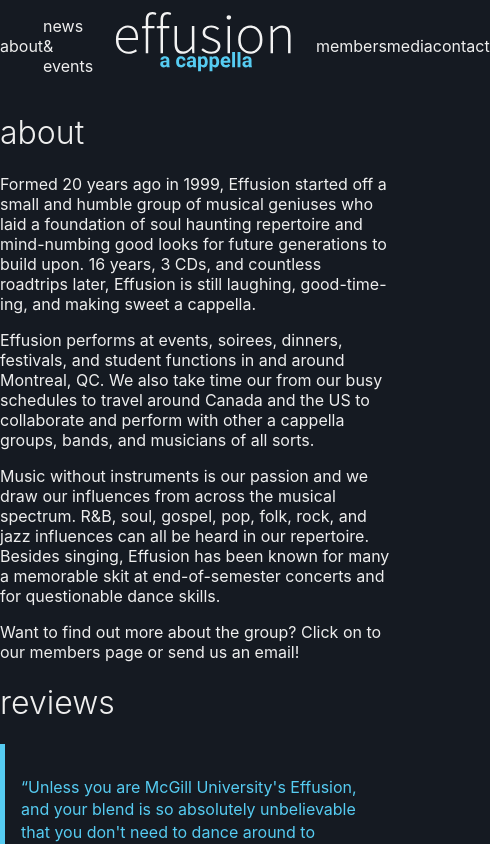
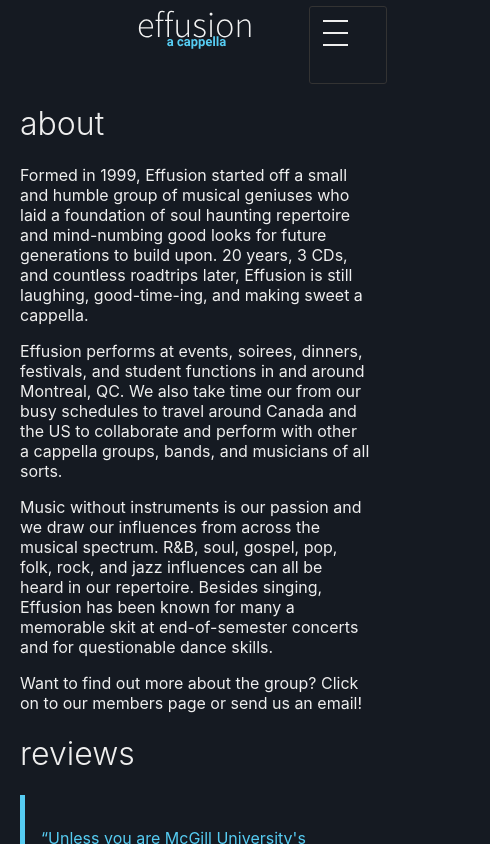
Before and after one commit to VincentCloud/effusion_a_cappella, a React (Create React App) app in the folder frontend/: page /about in a window 390 px wide. Shown: the top 844 px of the page, 490 px wide, since content can reach past the window. Built offline with nearby package versions, Linux system fonts and the light colour scheme.

Commit message:
Made navigation header responsive

```diff
--- a/frontend/package.json
+++ b/frontend/package.json
@@ -7,7 +7,6 @@
     "@types/node": "12.7.12",
     "@types/react": "16.9.5",
     "@types/react-dom": "16.9.1",
-    "bootstrap": "^4.3.1",
     "react": "^16.10.2",
     "react-dom": "^16.10.2",
     "react-icons": "^3.7.0",
--- a/frontend/src/About.tsx
+++ b/frontend/src/About.tsx
@@ -5,10 +5,10 @@ const About: React.FC = () => (
   <div>
     <h1>about</h1>
     <p>
-      Formed {new Date().getFullYear() - 1999} years ago in 1999, Effusion
-      started off a small and humble group of musical geniuses who laid a
-      foundation of soul haunting repertoire and mind-numbing good looks for
-      future generations to build upon. 16 years, 3 CDs, and countless roadtrips
+      Formed in 1999, Effusion started off a small and humble group of musical
+      geniuses who laid a foundation of soul haunting repertoire and
+      mind-numbing good looks for future generations to build upon. {
+      new Date().getFullYear() - 1999} years, 3 CDs, and countless roadtrips
       later, Effusion is still laughing, good-time-ing, and making sweet a
       cappella.
     </p>
--- a/frontend/src/App.css
+++ b/frontend/src/App.css
@@ -8,20 +8,36 @@ body {
 }
 
 #logo {
-  margin: 0 20px;
-  min-height: 75px;
+  margin: 0 2px;
+  min-height: 30px;
 }
 
 .App {
-  /* text-align: center; */
   color: #eeeeee;
 }
 
 .navigation {
+  display: none;
+}
+
+@media (min-width: 576px) {
+  #logo {
+    min-height: 60px;
+  }
+
+  .app-body {
+    max-width: 550px;
+  }
+}
+
+@media (min-width: 768px) {
+  .navigation {
+    padding: 5px 5px 5px 0;
     max-width: 760px;
     margin: auto;
     display: flex;
     justify-content: space-between;
+  }
 }
 
 .navigation ul {
@@ -31,6 +47,107 @@ body {
   align-items: center;
   padding: 0;
   width: 100%;
+}
+
+.nav {
+  height: 80px;
+  width: 100%;
+  text-align: center;
+  position: relative;
+}
+
+.nav > .nav-header {
+  margin: 3px auto;
+}
+
+.nav > .nav-header > .nav-title {
+  display: inline-block;
+  font-size: 22px;
+  color: #fff;
+  padding: 10px 10px 10px 10px;
+}
+
+.nav > .nav-btn {
+  display: none;
+}
+
+.nav > .nav-links {
+  display: inline;
+  font-size: 18px;
+}
+
+.nav > .nav-links > a {
+  display: inline-block;
+  padding: 13px 10px;
+  text-decoration: none;
+  color: #efefef;
+}
+
+.nav > .nav-links > a:hover {
+  background-color: #333;
+}
+
+.nav > #nav-check {
+  display: none;
+}
+
+.nav > .nav-btn {
+  display: inline-block;
+  position: absolute;
+  right: 3px;
+  top: 3px;
+}
+.nav > .nav-btn > label {
+  border: 1px solid #333;
+  border-radius: 3px;
+  display: inline-block;
+  width: 50px;
+  height: 50px;
+  padding: 13px;
+}
+.nav  #nav-check:checked ~ .nav-btn > label {
+  background-color: #333;
+}
+.nav > .nav-btn > label > span {
+  display: block;
+  width: 25px;
+  height: 10px;
+  border-top: 2px solid #eee;
+}
+.nav > .nav-links {
+  position: absolute;
+  display: block;
+  width: 100%;
+  background-color: #151a22;
+  height: 0px;
+  transition: all 0.2s ease-in;
+  overflow-y: hidden;
+  top: 55px;
+  left: 0px;
+}
+.nav > .nav-links > a {
+  display: block;
+  width: 100%;
+}
+.nav > #nav-check:not(:checked) ~ .nav-links {
+  height: 0px;
+}
+.nav > #nav-check:checked ~ .nav-links {
+  /* height: calc(100vh - 50px); */
+  height: 800px;
+  overflow-y: auto;
+}
+.nav > #nav-check:checked ~ body {
+  position: fixed;
+}
+
+.App-nav-item {
+  text-align: center;
+}
+
+.App-nav-label {
+  display: none;
+  font-size: 6px;
 }
 
 a {
@@ -49,11 +166,12 @@ h1, h2 {
 .app-body {
   max-width: 700px;
   margin: auto;
+  padding: 0 20px;
+  margin: auto;
   margin-bottom: 50px;
 }
 
 blockquote {
-  /* background-color: #222; */
   margin: 0 auto;
   padding: 1em;
   border-left: 5px solid #56CCF2;
@@ -68,7 +186,6 @@ blockquote p {
   color: #56CCF2;
   font-size: 12pt;
   line-height: 1.4;
-  /* font-family: 'PT Serif', Cambria, 'Hoefler Text', Utopia, 'Liberation Serif', 'Nimbus Roman No9 L Regular', Times, 'Times New Roman', serif; */
 }
 blockquote footer {
   margin-top: .5em;
@@ -175,14 +292,37 @@ blockquote:nth-of-type(even) footer:after {
   cursor: not-allowed;
 }
 
+@media (min-width: 760px) {
+  #logo {
+    margin: 0 20px;
+    min-height: 75px;
+  }
+
+  .app-body {
+    max-width: 700px;
+  }
+
+  .navigation {
+    padding: 5px 5px 5px 0;
+    max-width: 760px;
+    margin: auto;
+    display: flex;
+    justify-content: space-between;
+  }
+
+  .nav {
+    display: none;
+  }
+}
+
 @media (min-width: 1000px) {
   .App > .app-body {
     /* padding: 0 20px; */
-    max-width: 900px;
+    max-width: 950px;
   }
 
   .App > .App-footer {
-    max-width: 900px;
+    max-width: 950px;
     display: flex;
     justify-content: space-around;
   }
--- a/frontend/src/Footer.tsx
+++ b/frontend/src/Footer.tsx
@@ -45,7 +45,13 @@ const Footer: React.FC = () => {
           </a>
         </div>
         <div className="App-footer-credit">
-          <FaCode /> with <FaHeart /> by Jacob Peng &amp; Chenzhun Huang
+          <FaCode /> with <FaHeart /> by
+          <a
+            href="https://pengmai.github.io"
+            target="_blank"
+            rel="noopener noreferrer"
+          > Jacob Peng </a>
+          &amp; Chenzhun Huang
         </div>
       </div>
       <div className="contact">
--- a/frontend/src/Header.tsx
+++ b/frontend/src/Header.tsx
@@ -1,12 +1,52 @@
-import React from 'react';
+import React, { useState } from 'react';
 import { Link } from 'react-router-dom';
 import logo from './images/logo.svg';
 
-const Header: React.FC = () => (
+const MobileHeader = () => {
+  const [menuOpen, setMenuOpen] = useState(false);
+  const toggleMenu = () => {
+    setMenuOpen(!menuOpen);
+    document.body.style.position = !menuOpen ? 'fixed' : '';
+  };
+  const closeMenu = () => {
+    setMenuOpen(false);
+    document.body.style.position = '';
+  };
+
+  return (
+    <nav className="nav">
+      <input
+        type="checkbox"
+        id="nav-check"
+        checked={menuOpen}
+        onChange={toggleMenu}
+      />
+      <div className="nav-header">
+        <Link to="/">
+          <img id="logo" src={logo} alt="effusion a cappella" />
+        </Link>
+      </div>
+      <div className="nav-btn">
+        <label htmlFor="nav-check">
+          <span /><span /><span />
+        </label>
+      </div>
+      <div className="nav-links">
+        <Link onClick={closeMenu} to="/about">about</Link>
+        <Link onClick={closeMenu} to="/news">news &amp; events</Link>
+        <Link onClick={closeMenu} to="/media">media</Link>
+        <Link onClick={closeMenu} to="/members">members</Link>
+        <Link onClick={closeMenu} to="/contact">contact</Link>
+      </div>
+    </nav>
+  );
+};
+
+const DesktopHeader: React.FC = () => (
   <nav className="navigation">
     <ul>
       <li><Link to="/about">about</Link></li>
-      <li><Link to="/news">news & events</Link></li>
+      <li><Link to="/news">news &amp; events</Link></li>
     </ul>
     <div>
       <Link to="/">
@@ -16,14 +56,9 @@ const Header: React.FC = () => (
     <ul>
       <li><Link to="/members">members</Link></li>
       <li><Link to="/media">media</Link></li>
-      <li>
-        {/* <Link to="/contact">contact</Link> */}
-        <a onClick={() => window.scrollTo(0, document.body.scrollHeight)}>
-          contact
-        </a>
-      </li>
+      <li><Link to="/contact">contact</Link></li>
     </ul>
   </nav>
 );
 
-export default Header;
+export default () => <><DesktopHeader/><MobileHeader /></>;
--- a/frontend/tslint.json
+++ b/frontend/tslint.json
@@ -7,7 +7,8 @@
   "rules": {
     "arrow-parens": [true, "ban-single-arg-parens"],
     "quotemark": [true, "single", "jsx-double"],
-    "indent": [true, "spaces", 2]
+    "indent": [true, "spaces", 2],
+    "trailing-comma": [true, {"multiline": "never"}]
   },
   "rulesDirectory": []
 }
```
Also changed, not shown: 1 other file (tests, documents, lock files or other folders). Lines whose indentation alone changed are shown as unchanged.
